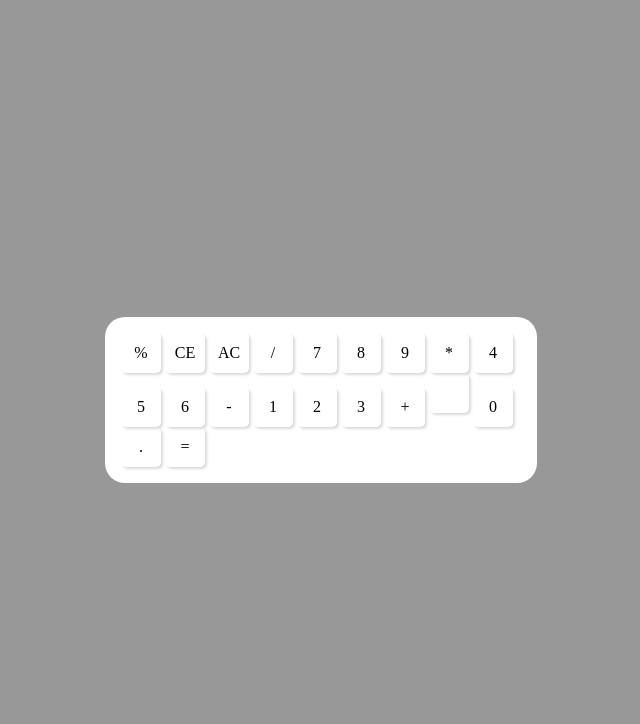
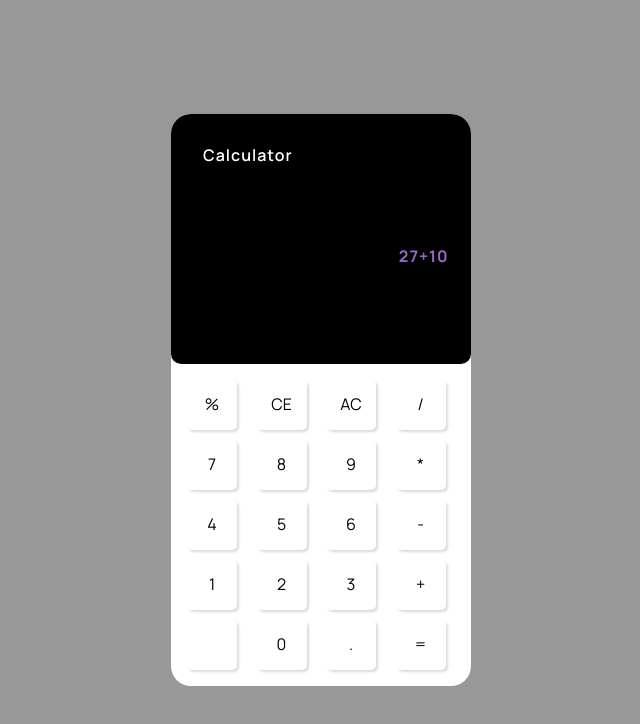
Before and after one commit to sestradarya/Calculator-app, a plain HTML site: page index.html in a window 1280 px wide. Shown: the whole page, without its empty margins (319-959 px from the left). Drawn offline with Linux system fonts and the light colour scheme.

Commit message:
some shit

```diff
--- a/index.html
+++ b/index.html
@@ -6,12 +6,18 @@
     <meta name="viewport" content="width=device-width, initial-scale=1.0" />
     <title>Calculator</title>
     <link rel="stylesheet" href="./style.css" />
+    <link href="https://fonts.googleapis.com/css?family=Manrope:200,300,regular,500,600,700,800" rel="stylesheet" />
   </head>
   <body>
     <div class="wrapper">
-      <div class="container">
-        <div class="screen"></div>
-        <div class="touchpad">
+      <div class="head container">
+        <p>Calculator</p>
+        <div class="screen">
+            <p>27+10</p>
+          <input type="text" />
+        </div>
+      </div>
+      <div class="touchpad container">
         <div class="buttons">
           <button>%</button>
           <button>CE</button>
@@ -29,11 +35,10 @@
           <button>2</button>
           <button>3</button>
           <button>+</button>
-            <button> </button>
+          <button></button>
           <button>0</button>
           <button>.</button>
           <button>=</button>
-          </div>
         </div>
       </div>
     </div>
--- a/style.css
+++ b/style.css
@@ -7,30 +7,73 @@ body {
   display: flex;
   justify-content: center;
   align-items: center;
+
+  font-family: Manrope;
 }
 
 .wrapper {
-  max-width: 400px;
+  max-width: 300px;
   background-color: white;
-
-  padding: 1rem;
   border-radius: 20px;
 }
 
 .container {
   height: 100%;
+
+
+  padding: 1rem;
 }
 
-.screen {
-  height: 30%;
+.head {
+  background-color: black;
+  border-radius: 20px 20px 10px 10px;
+  color: white;
+  letter-spacing: 1px;
+}
+
+.head>p{
+    font-weight: 600;
+    padding: 0 1rem;
+}
+
+.screen{
+    padding: 50px 0 25px 0;
+    margin: .4rem;
+}
+
+.screen p{
+    text-align: right;
+
+    color: rgb(155, 104, 202);
+    font-weight: 700;
+}
+
+.screen input{
+    text-align: right;
+    width: 100%;
+    background-color: transparent;
+    border: none;
+    color: white;
+    font-size: 1.8rem;
+    font-weight: 700;
+}
+
+input:focus{
+    outline: none;
 }
 
 .touchpad {
 }
 
+.buttons{
+    display: grid;
+    grid-template-columns: repeat(4, 1fr);
+    gap: 10px;
+}
+
 .buttons button {
-  height: 40px;
-  width: 40px;
+  height: 50px;
+  width: 50px;
   border-radius: 5px;
   border-color: rgb(246, 244, 244);
   border-width: 0.2px;
@@ -40,6 +83,6 @@ body {
 }
 
 .buttons button:active {
-  box-shadow: rgba(99, 99, 99, 0.15) -1.95px -1.95px 2.6px, rgba(99, 99, 99, 0.15) -1.95px
-    -1.95px 2.6px;
+  box-shadow: rgba(99, 99, 99, 0.15) -1.95px -1.95px 2.6px,
+    rgba(99, 99, 99, 0.15) -1.95px -1.95px 2.6px;
 }
```
Lines whose indentation alone changed are shown as unchanged.
